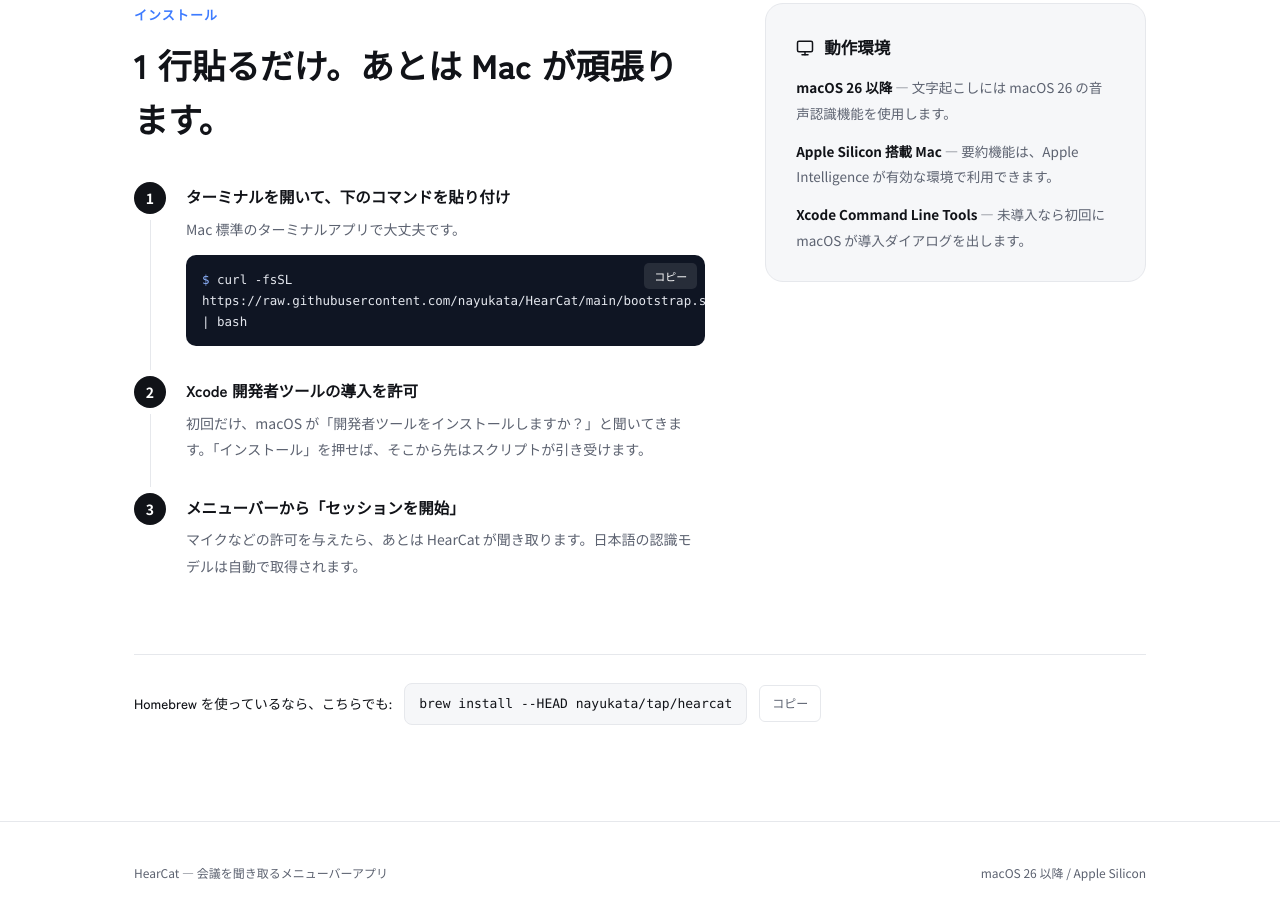
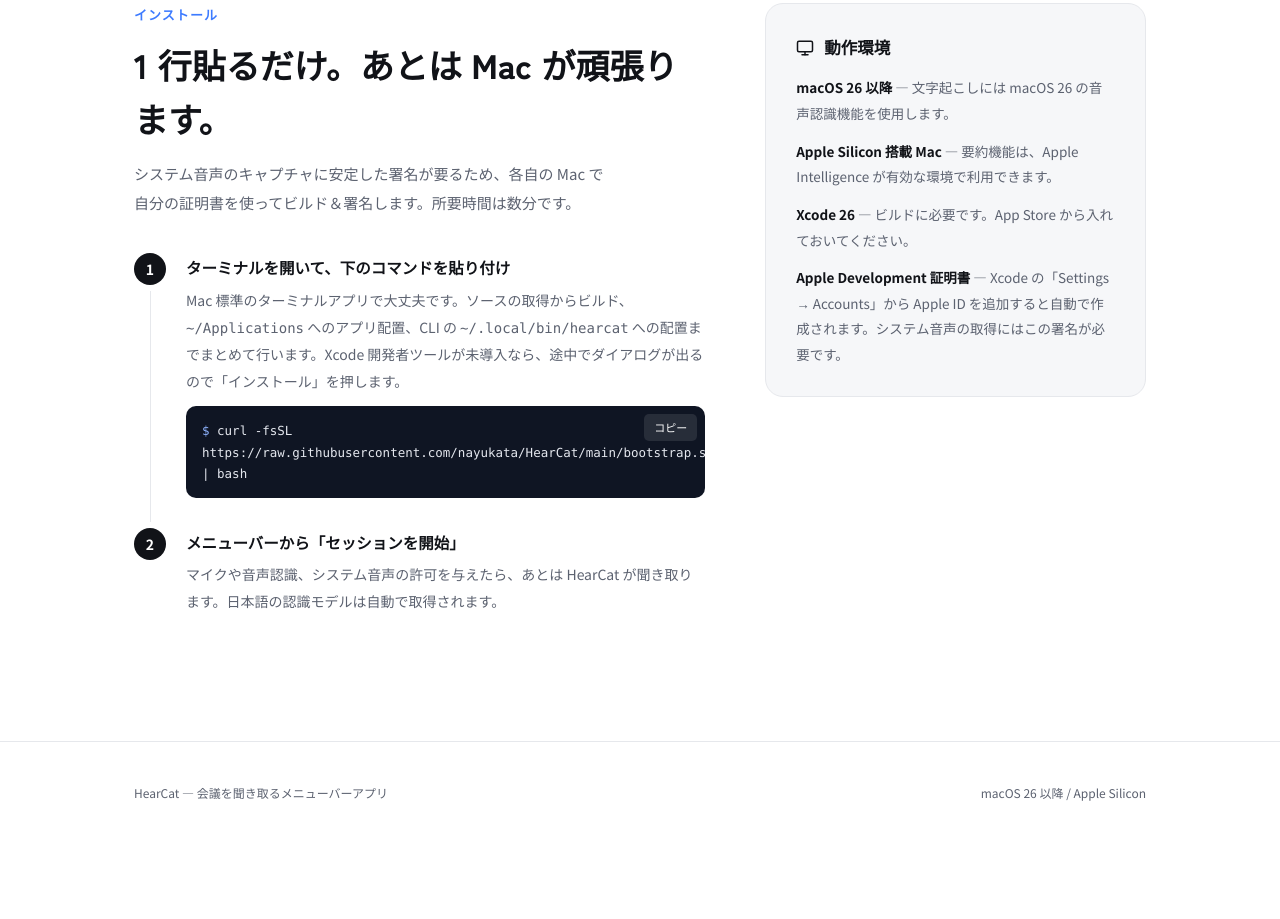
Before and after one commit to nayukata/HearCat, an Astro site in the folder web/: page / in a window 1280 px wide. Shown: the part 3814-4733 px from the top of the page. After the commit the page ends 4658 px from the top, so only its background shows below. Built offline with nearby package versions, Linux system fonts and the light colour scheme; Astro itself is replaced by a stand-in of ours.

Commit message:
docs(web): インストール手順を bootstrap 1行方式に合わせて整える
1 行コマンドの説明にビルドと配置先の内訳をまとめ、手順を 2 ステップに
簡略化する。未提供の Homebrew tap の案内を落とし、動作環境に Xcode 26 と
Apple Development 証明書の要件を明記する。

🧑🏼‍🎨 このコミットは職人の手で作られています。

```diff
--- a/web/src/components/Install.astro
+++ b/web/src/components/Install.astro
@@ -1,6 +1,5 @@
 ---
 const BOOTSTRAP_CMD = "curl -fsSL https://raw.githubusercontent.com/nayukata/HearCat/main/bootstrap.sh | bash";
-const BREW_CMD = "brew install --HEAD nayukata/tap/hearcat";
 ---
 <section id="get" class="py-24">
   <div class="wrap">
@@ -8,10 +7,11 @@
       <div class="reveal">
         <p class="kicker">インストール</p>
         <h2 class="sec-h2">1 行貼るだけ。あとは Mac が頑張ります。</h2>
+        <p class="sec-lead">システム音声のキャプチャに安定した署名が要るため、各自の Mac で自分の証明書を使ってビルド＆署名します。所要時間は数分です。</p>
         <ol class="steps list-none mt-9" style="counter-reset: g;">
           <li class="relative pl-[52px] pb-[30px] text-ink-dim text-[14px]">
             <b class="block text-ink text-[15.5px] font-head mb-1">ターミナルを開いて、下のコマンドを貼り付け</b>
-            Mac 標準のターミナルアプリで大丈夫です。
+            Mac 標準のターミナルアプリで大丈夫です。ソースの取得からビルド、<code style="font-family: var(--font-mono);">~/Applications</code> へのアプリ配置、CLI の <code style="font-family: var(--font-mono);">~/.local/bin/hearcat</code> への配置までまとめて行います。Xcode 開発者ツールが未導入なら、途中でダイアログが出るので「インストール」を押します。
             <div
               class="code-inline mt-3 rounded-[10px] py-[14px] px-4 relative overflow-x-auto"
               style="background: #0F1523; color: #E4E7EE; font-family: var(--font-mono); font-size: 12.5px; line-height: 1.7;"
@@ -25,12 +25,8 @@
             </div>
           </li>
           <li class="relative pl-[52px] pb-[30px] text-ink-dim text-[14px]">
-            <b class="block text-ink text-[15.5px] font-head mb-1">Xcode 開発者ツールの導入を許可</b>
-            初回だけ、macOS が「開発者ツールをインストールしますか？」と聞いてきます。「インストール」を押せば、そこから先はスクリプトが引き受けます。
-          </li>
-          <li class="relative pl-[52px] pb-[30px] text-ink-dim text-[14px]">
             <b class="block text-ink text-[15.5px] font-head mb-1">メニューバーから「セッションを開始」</b>
-            マイクなどの許可を与えたら、あとは HearCat が聞き取ります。日本語の認識モデルは自動で取得されます。
+            マイクや音声認識、システム音声の許可を与えたら、あとは HearCat が聞き取ります。日本語の認識モデルは自動で取得されます。
           </li>
         </ol>
       </div>
@@ -41,16 +37,9 @@
         </h3>
         <p class="text-[13.5px] text-ink-dim mt-3"><b class="text-ink">macOS 26 以降</b> — 文字起こしには macOS 26 の音声認識機能を使用します。</p>
         <p class="text-[13.5px] text-ink-dim mt-3"><b class="text-ink">Apple Silicon 搭載 Mac</b> — 要約機能は、Apple Intelligence が有効な環境で利用できます。</p>
-        <p class="text-[13.5px] text-ink-dim mt-3"><b class="text-ink">Xcode Command Line Tools</b> — 未導入なら初回に macOS が導入ダイアログを出します。</p>
+        <p class="text-[13.5px] text-ink-dim mt-3"><b class="text-ink">Xcode 26</b> — ビルドに必要です。App Store から入れておいてください。</p>
+        <p class="text-[13.5px] text-ink-dim mt-3"><b class="text-ink">Apple Development 証明書</b> — Xcode の「Settings → Accounts」から Apple ID を追加すると自動で作成されます。システム音声の取得にはこの署名が必要です。</p>
       </div>
-    </div>
-    <div class="brew-alt reveal mt-11 pt-7 border-t border-line flex items-center gap-3 flex-wrap text-[13.5px] text-ink-dim">
-      <span class="font-head font-medium text-ink">Homebrew を使っているなら、こちらでも:</span>
-      <code class="text-[13px] text-ink bg-bg-soft py-2 px-[14px] rounded-[8px] border border-line" style="font-family: var(--font-mono);">{BREW_CMD}</code>
-      <button
-        class="text-[12px] text-ink-dim bg-transparent border border-line py-[6px] px-3 rounded-[6px] cursor-pointer hover:text-ink hover:border-[#C9CFDA] transition-colors"
-        data-cmd={BREW_CMD}
-      >コピー</button>
     </div>
   </div>
 </section>
```
